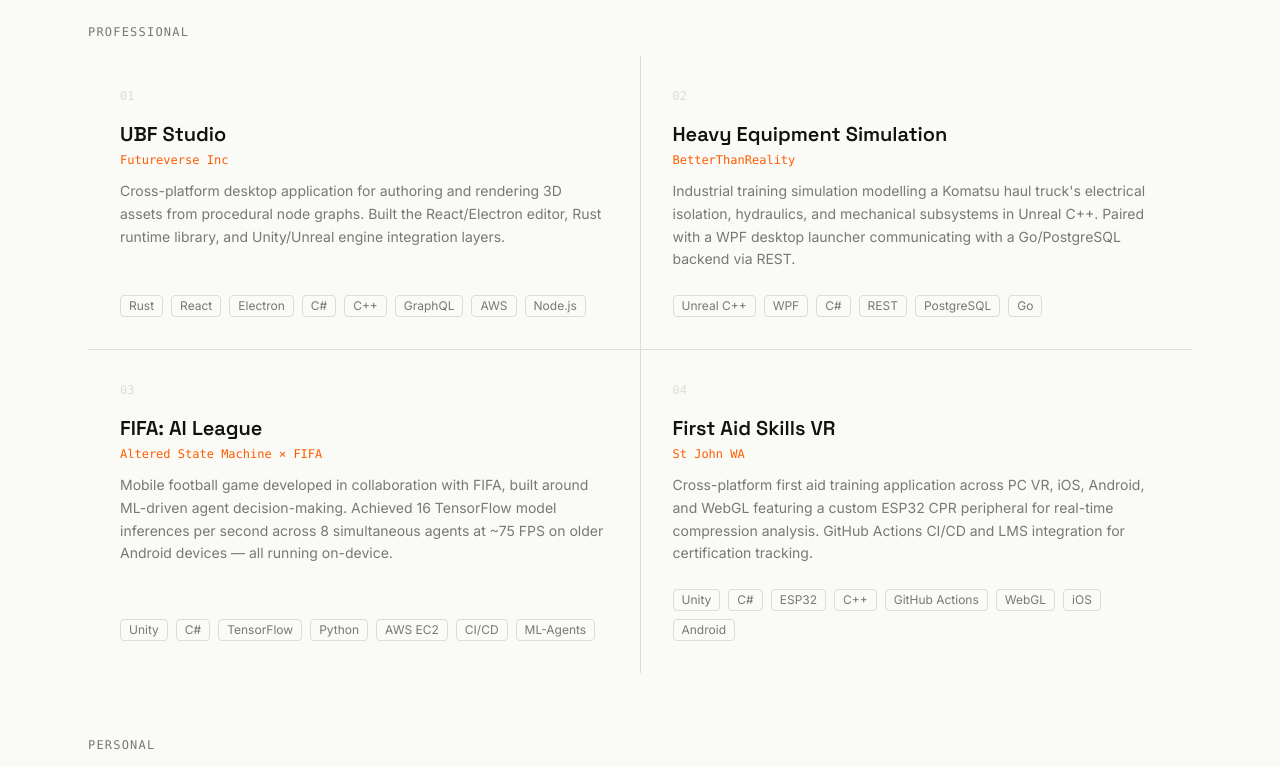
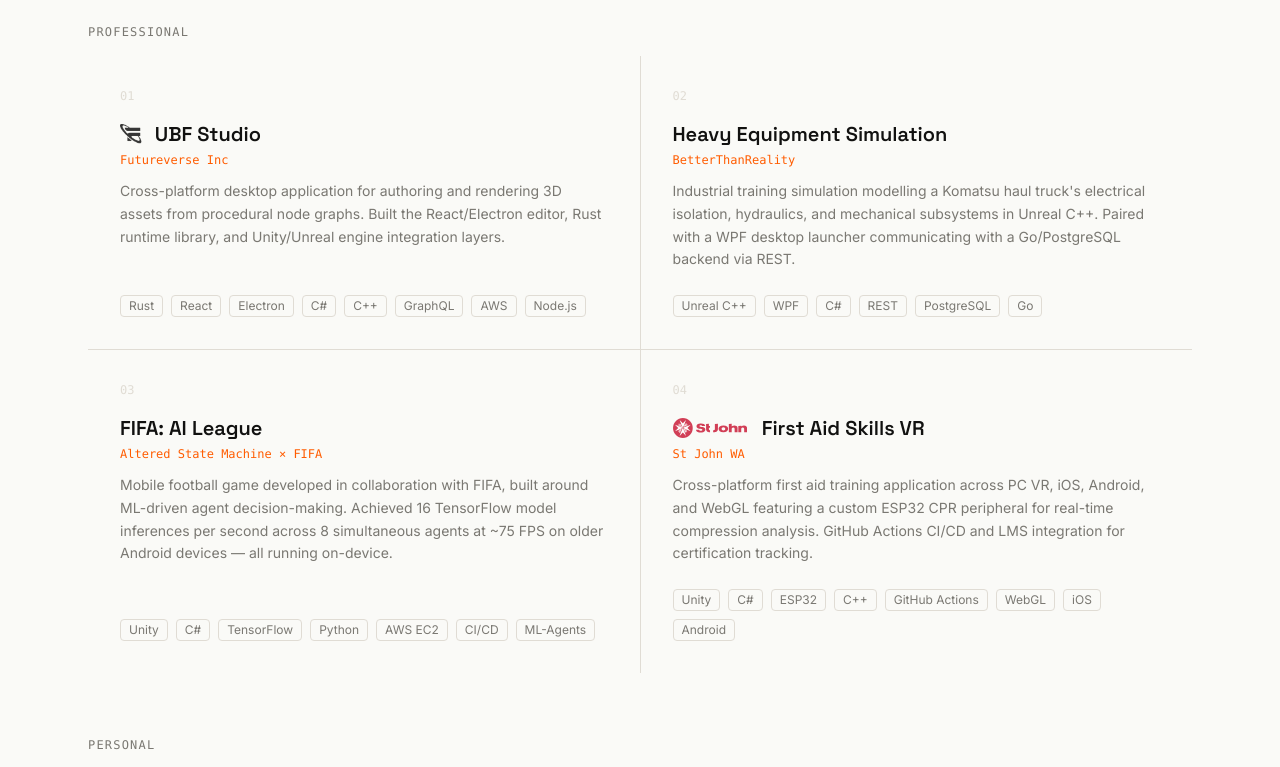
Before and after one commit to DraconInteractive/PortfolioSite, a Next.js app: page / in a window 1280 px wide. Shown: the part 1040-1807 px from the top of the page. Built offline with nearby package versions, Linux system fonts and the light colour scheme.

Commit message:
Add company logos to project cards — Futureverse and St John WA

```diff
--- a/src/components/Projects.tsx
+++ b/src/components/Projects.tsx
@@ -30,9 +30,19 @@
           )}
         </div>
 
-        <h3 className="font-[family-name:var(--font-space-grotesk)] font-semibold text-xl text-[#111110] mb-1 group-hover:text-[#ff5c00] transition-colors">
-          {project.title}
-        </h3>
+        <div className="flex items-center gap-3 mb-1">
+          {project.logo && (
+            // eslint-disable-next-line @next/next/no-img-element
+            <img
+              src={project.logo}
+              alt=""
+              className="h-5 w-auto object-contain opacity-80 group-hover:opacity-100 transition-opacity"
+            />
+          )}
+          <h3 className="font-[family-name:var(--font-space-grotesk)] font-semibold text-xl text-[#111110] group-hover:text-[#ff5c00] transition-colors">
+            {project.title}
+          </h3>
+        </div>
         <p className="text-[#ff5c00] text-xs font-mono mb-3">{project.company}</p>
         <p className="text-[#7a7872] text-sm leading-relaxed mb-6 flex-1">
           {project.description}
--- a/src/lib/data.ts
+++ b/src/lib/data.ts
@@ -15,6 +15,7 @@
   overview: string[];
   highlights: string[];
   tags: string[];
+  logo?: string;
   media?: ProjectMedia[];
   link?: string;
   repo?: string;
@@ -53,6 +54,7 @@
       "Defined and maintained the cross-platform graph schema specification and versioning standards",
       "CI/CD pipelines for library builds, artifact validation, and multi-platform distribution via AWS",
     ],
+    logo: "/logos/futureverse.png",
     tags: ["Rust", "React", "Electron", "C#", "C++", "GraphQL", "AWS", "Node.js"],
     media: [
       {
@@ -166,6 +168,7 @@
       "GitHub Actions CI/CD for automated builds, addressable bundle generation, and environment deployment",
       "LMS integration for authentication, course progress tracking, and certification management",
     ],
+    logo: "/logos/stjohn-wa.svg",
     tags: ["Unity", "C#", "ESP32", "C++", "GitHub Actions", "WebGL", "iOS", "Android"],
     media: [
       {
```
